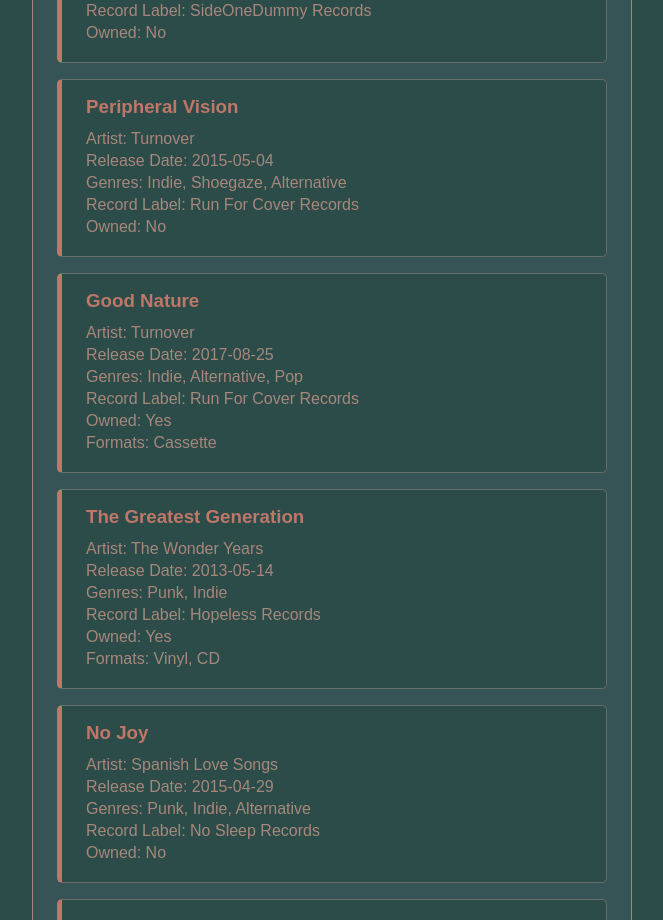
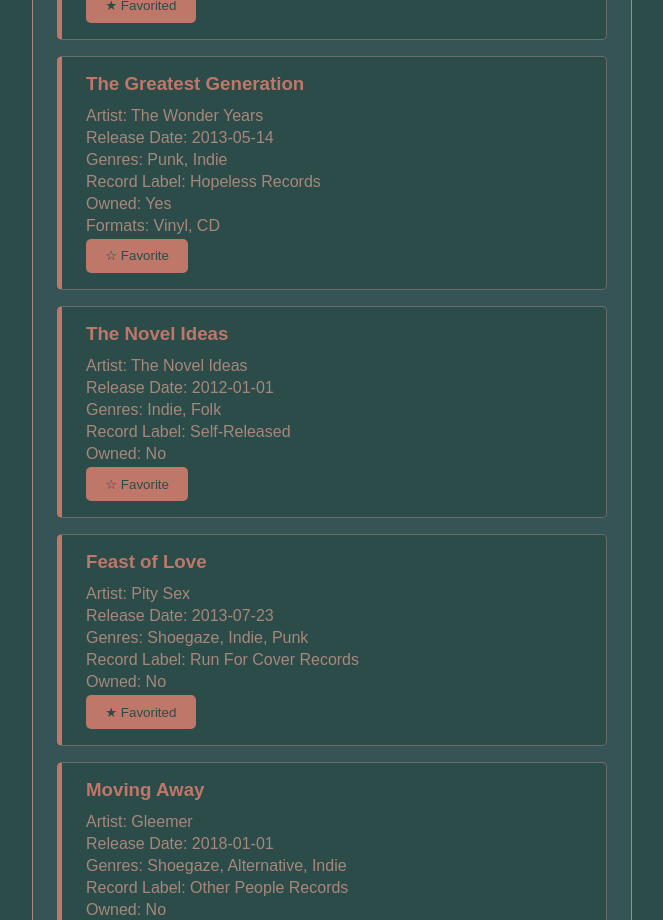
Before and after one commit to haysway/collection-manager-project, a React (Vite) app: page / in a window 1280 px wide. Shown: the part 1880-2800 px from the top of the page, without its empty margins (308-971 px from the left). Built offline with nearby package versions, Linux system fonts and the light colour scheme.

Commit message:
feat: albums can be favorited, and filtered by favorite. seed data hardcoded in for some example data

```diff
--- a/src/App.jsx
+++ b/src/App.jsx
@@ -5,6 +5,7 @@
 
 function App() {
   //const [albums, setAlbums] = useState([]);
+  // ai generated seed data, as I ain't typing all that out
   const [albums, setAlbums] = useState([
     {
         id: 1,
@@ -14,7 +15,8 @@
         genres: ['Shoegaze', 'Alternative'],
         label: 'Free Whirl',
         owned: true,
-        formats: ['Vinyl', 'Cassette']
+        formats: ['Vinyl', 'Cassette'],
+        favorite: true
     },
     {
         id: 2,
@@ -24,7 +26,8 @@
         genres: ['Indie', 'Shoegaze', 'Alternative'],
         label: 'Run For Cover Records',
         owned: true,
-        formats: ['Vinyl', 'CD']
+        formats: ['Vinyl', 'CD'],
+        favorite: true
     },
     {
         id: 3,
@@ -34,103 +37,170 @@
         genres: ['Punk', 'Alternative', 'Indie'],
         label: 'SideOneDummy Records',
         owned: true,
-        formats: ['Vinyl']
+        formats: ['Vinyl'],
+        favorite: false
     },
     {
         id: 4,
-        name: 'Anymore',
-        artist: 'Gleemer',
-        date: '2017-11-17',
-        genres: ['Shoegaze', 'Alternative', 'Indie'],
-        label: 'Other People Records',
-        owned: false,
-        formats: []
-    },
-    {
-        id: 5,
         name: 'Goodness',
         artist: 'The Hotelier',
         date: '2016-05-27',
         genres: ['Indie', 'Alternative', 'Punk'],
         label: 'Tiny Engines',
         owned: true,
-        formats: ['CD']
+        formats: ['CD'],
+        favorite: false
     },
     {
-        id: 6,
+        id: 5,
         name: 'Hyperview',
         artist: 'Title Fight',
         date: '2015-02-03',
         genres: ['Alternative', 'Indie', 'Shoegaze'],
         label: 'SideOneDummy Records',
         owned: false,
-        formats: []
+        formats: [],
+        favorite: true
     },
     {
-        id: 7,
-        name: 'Peripheral Vision',
-        artist: 'Turnover',
-        date: '2015-05-04',
-        genres: ['Indie', 'Shoegaze', 'Alternative'],
-        label: 'Run For Cover Records',
-        owned: false,
-        formats: []
-    },
-    {
-        id: 8,
-        name: 'Good Nature',
-        artist: 'Turnover',
-        date: '2017-08-25',
-        genres: ['Indie', 'Alternative', 'Pop'],
-        label: 'Run For Cover Records',
-        owned: true,
-        formats: ['Cassette']
-    },
-    {
-        id: 9,
+        id: 6,
         name: 'The Greatest Generation',
         artist: 'The Wonder Years',
         date: '2013-05-14',
         genres: ['Punk', 'Indie'],
         label: 'Hopeless Records',
         owned: true,
-        formats: ['Vinyl', 'CD']
+        formats: ['Vinyl', 'CD'],
+        favorite: false
+    },
+    {
+        id: 7,
+        name: 'The Novel Ideas',
+        artist: 'The Novel Ideas',
+        date: '2012-01-01',
+        genres: ['Indie', 'Folk'],
+        label: 'Self-Released',
+        owned: false,
+        formats: [],
+        favorite: false
+    },
+    {
+        id: 8,
+        name: 'Feast of Love',
+        artist: 'Pity Sex',
+        date: '2013-07-23',
+        genres: ['Shoegaze', 'Indie', 'Punk'],
+        label: 'Run For Cover Records',
+        owned: false,
+        formats: [],
+        favorite: true
+    },
+    {
+        id: 9,
+        name: 'Moving Away',
+        artist: 'Gleemer',
+        date: '2018-01-01',
+        genres: ['Shoegaze', 'Alternative', 'Indie'],
+        label: 'Other People Records',
+        owned: false,
+        formats: [],
+        favorite: true
     },
     {
         id: 10,
-        name: 'No Joy',
-        artist: 'Spanish Love Songs',
-        date: '2015-04-29',
-        genres: ['Punk', 'Indie', 'Alternative'],
-        label: 'No Sleep Records',
+        name: 'Self Help',
+        artist: 'Future Teens',
+        date: '2017-10-13',
+        genres: ['Indie', 'Emo', 'Pop Punk'],
+        label: 'Epitaph Records',
         owned: false,
-        formats: []
+        formats: [],
+        favorite: false
     },
     {
         id: 11,
-        name: 'Goodbye',
-        artist: 'Pity Sex',
-        date: '2013-07-16',
-        genres: ['Shoegaze', 'Punk', 'Alternative'],
-        label: 'Run For Cover Records',
-        owned: true,
-        formats: ['Vinyl']
+        name: "There's a Whole World Out There",
+        artist: 'Arms Length',
+        date: '2022-01-01',
+        genres: ['Emo', 'Indie', 'Punk'],
+        label: 'Wax Bodega',
+        owned: false,
+        formats: [],
+        favorite: false
     },
     {
         id: 12,
-        name: 'Cave World',
-        artist: 'Viagra Boys',
-        date: '2022-07-08',
-        genres: ['Punk', 'Rock'],
-        label: 'YEAR0001',
+        name: "We Don't Have Each Other",
+        artist: 'Aaron West and the Roaring Twenties',
+        date: '2014-07-08',
+        genres: ['Indie', 'Emo', 'Punk'],
+        label: 'Hopeless Records',
         owned: false,
-        formats: []
+        formats: [],
+        favorite: false
+    },
+    {
+        id: 13,
+        name: 'Easier Said Than Done',
+        artist: 'Pool Kids',
+        date: '2018-07-20',
+        genres: ['Indie', 'Emo', 'Math Rock'],
+        label: 'Triple Crown Records',
+        owned: false,
+        formats: [],
+        favorite: false
+    },
+    {
+        id: 14,
+        name: 'Mourning Star',
+        artist: 'Rehash',
+        date: '2023-01-01',
+        genres: ['Shoegaze', 'Alternative', 'Indie'],
+        label: 'Self-Released',
+        owned: false,
+        formats: [],
+        favorite: true
+    },
+    {
+        id: 15,
+        name: 'Schmaltz',
+        artist: 'Spanish Love Songs',
+        date: '2018-03-30',
+        genres: ['Punk', 'Indie', 'Emo'],
+        label: 'Pure Noise Records',
+        owned: false,
+        formats: [],
+        favorite: false
+    },
+    {
+        id: 16,
+        name: 'The Upsides',
+        artist: 'The Wonder Years',
+        date: '2010-06-15',
+        genres: ['Punk', 'Pop Punk', 'Indie'],
+        label: 'No Sleep Records',
+        owned: false,
+        formats: [],
+        favorite: false
+    },
+    {
+        id: 17,
+        name: 'Better Luck Next Time',
+        artist: "World's Greatest Dad",
+        date: '2020-01-01',
+        genres: ['Indie', 'Emo', 'Alternative'],
+        label: 'Self-Released',
+        owned: false,
+        formats: [],
+        favorite: false
     }
-]);
+  ]);
+
   const [artistFilter, setArtistFilter] = useState('');
   const [genreFilter, setGenreFilter] = useState('All');
   const [ownedFilter, setOwnedFilter] = useState(false);
   const [formatFilter, setFormatFilter] = useState('All');
+  const [favoriteFilter, setFavoriteFilter] = useState(false);
 
   const filteredAlbums = albums.filter((album) => {
     if (artistFilter && !album.artist.toLowerCase().includes(artistFilter.toLowerCase()))
@@ -140,9 +210,12 @@
       return false;
 
     if (ownedFilter && !album.owned)
-        return false;
+      return false;
 
     if (formatFilter !== 'All' && !album.formats.includes(formatFilter))
+      return false;
+
+    if (favoriteFilter && !album.favorite)
       return false;
 
     return true;
@@ -154,7 +227,17 @@
 
   const deleteAlbumHandler = (id) => {
     setAlbums((prevAlbums) =>
-        prevAlbums.filter((album) => album.id !== id)
+      prevAlbums.filter((album) => album.id !== id)
+    );
+  };
+
+  const favoriteAlbumHandler = (id) => {
+    setAlbums((prevAlbums) =>
+        prevAlbums.map((album) =>
+            album.id === id
+              ? { ...album, favorite: !album.favorite }
+              : album
+        )
     );
   };
 
@@ -173,7 +256,10 @@
         onOwnedChange={setOwnedFilter}
         formatFilter={formatFilter}
         onFormatChange={setFormatFilter}
+        favoriteFilter={favoriteFilter}
+        onFavoriteChange={setFavoriteFilter}
         onDeleteAlbum={deleteAlbumHandler}
+        onFavoriteAlbum={favoriteAlbumHandler}
       />
 
     </div>
--- a/src/components/AlbumCard.jsx
+++ b/src/components/AlbumCard.jsx
@@ -12,6 +12,15 @@
             {props.owned && (
                 <p>Formats: {props.formats.join(', ')}</p>
             )}
+
+            <button onClick={(e) => {
+                // I had to research to find out how to not also delete
+                // the album by clicking on the favorite button
+                // stop propogation prevents the click from reaching the card
+                 e.stopPropagation();
+                 props.onFavorite(props.id)}}>
+                {props.favorite ? '★ Favorited' : '☆ Favorite'}
+            </button>
         </div>
     );
 }
--- a/src/components/AlbumFilter.jsx
+++ b/src/components/AlbumFilter.jsx
@@ -66,6 +66,15 @@
                     ))}
                 </select>
             </label>
+
+            <label>
+                Favorited:
+                <input
+                    type="checkbox"
+                    checked={props.favoriteFilter}
+                    onChange={(e) => props.onFavoriteChange(e.target.checked)}
+                />
+            </label>
         </div>
     );
 }
--- a/src/components/AlbumList.jsx
+++ b/src/components/AlbumList.jsx
@@ -15,6 +15,8 @@
                 onOwnedChange={props.onOwnedChange}
                 formatFilter={props.formatFilter}
                 onFormatChange={props.onFormatChange}
+                favoriteFilter={props.favoriteFilter}
+                onFavoriteChange={props.onFavoriteChange}
             />
 
             {
@@ -32,7 +34,9 @@
                             label={album.label}
                             owned={album.owned}
                             formats={album.formats}
+                            favorite={album.favorite}
                             onDelete={props.onDeleteAlbum}
+                            onFavorite={props.onFavoriteAlbum}
                         />
                     ))
                 )
```
